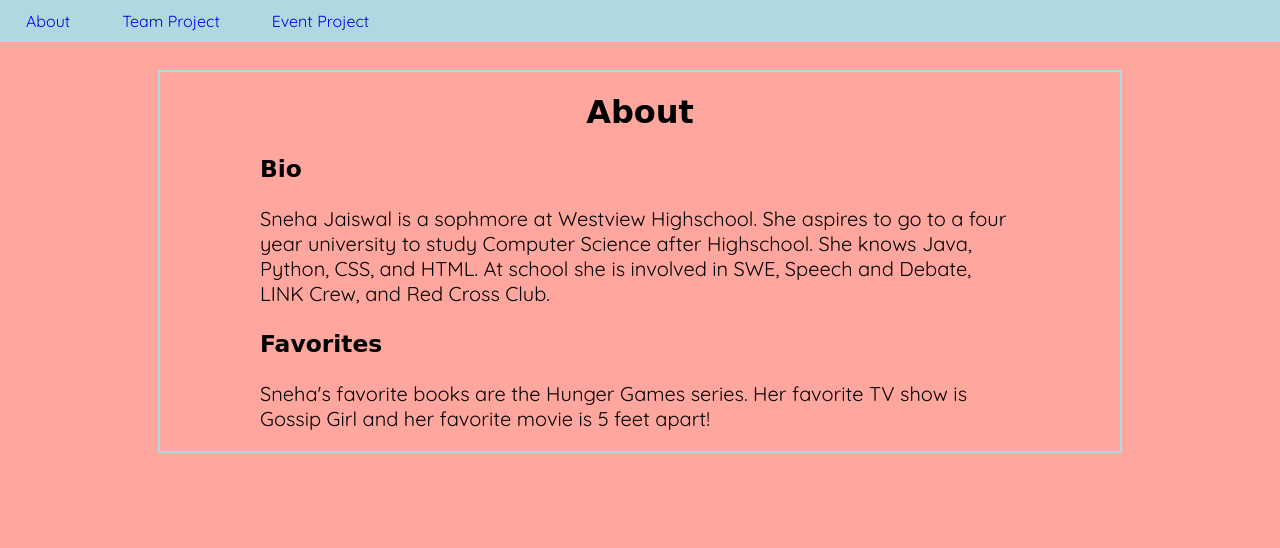
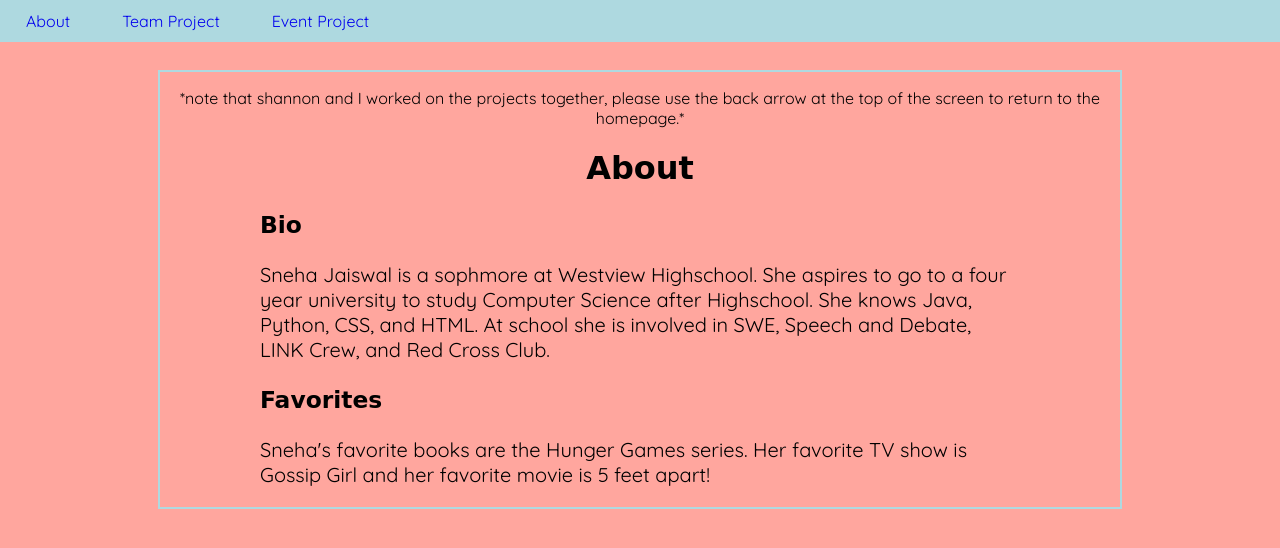
Before and after one commit to WVCS/portfolio-snehajaiswal27-1, a plain HTML site: page index.html in a window 1280 px wide. Shown: the top 548 px of the page. Drawn offline with Linux system fonts and the light colour scheme; a web font is replaced by a local one.

Commit message:
Update index.html

```diff
--- a/index.html
+++ b/index.html
@@ -17,6 +17,8 @@
       <!--
       <img src="https://docs.google.com/drawings/d/e/2PACX-1vTaD74yr7GZHShzhYWqLcy-nAI-oNavblDNEyXpr3yMvaeB5M0QGzjTonUEW_KD1LOtXepICAMNCt5V/pub?w=960&amp;h=720" width="50%">
 -->
+     <p> *note that shannon and I worked on the projects together, please use the back arrow at the top of the screen to return to the homepage.*
+     </p>
       <h1 class="heading"> About </h1>
      <div class = "evoheading">
        <h3 id="name"> Bio </h5>
```
